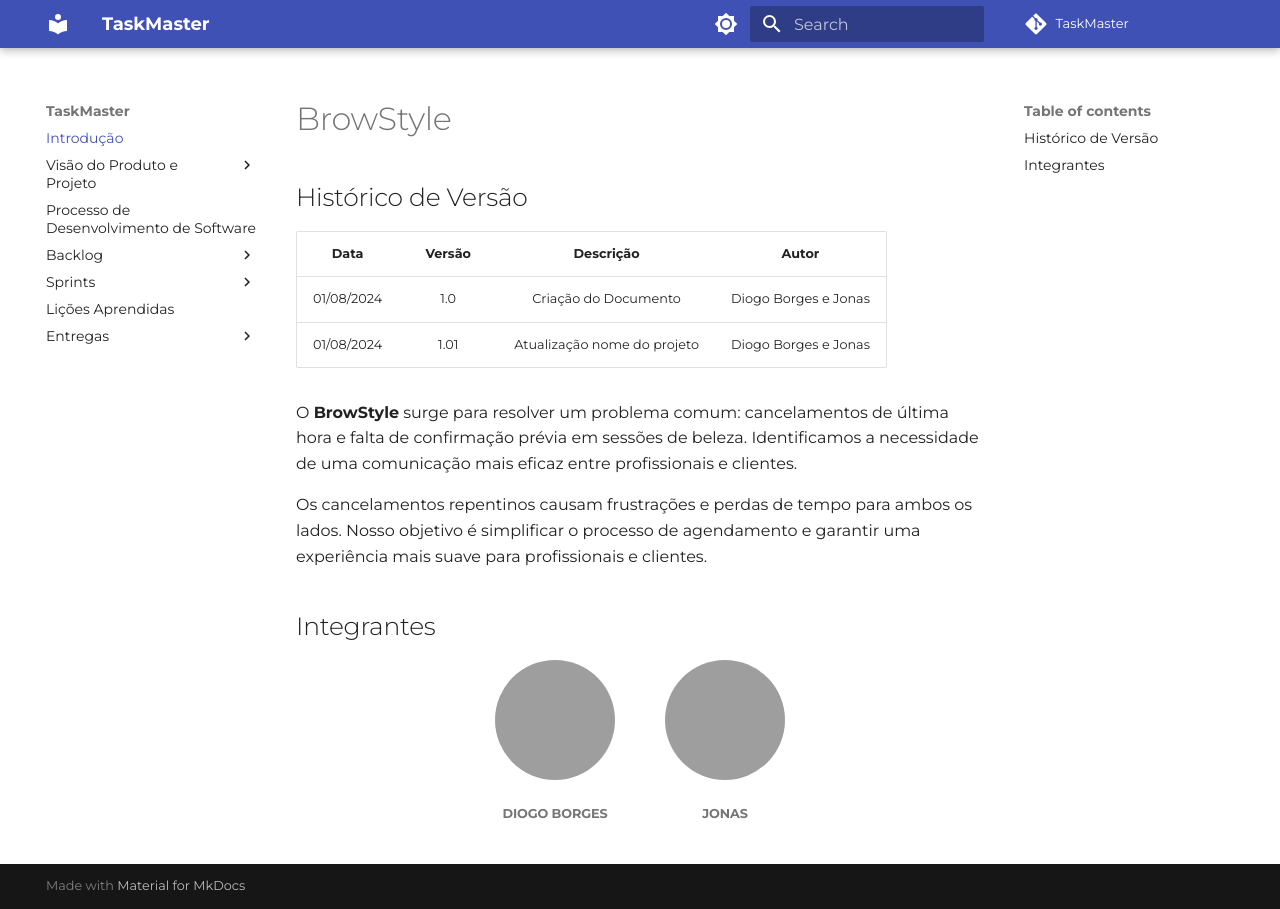
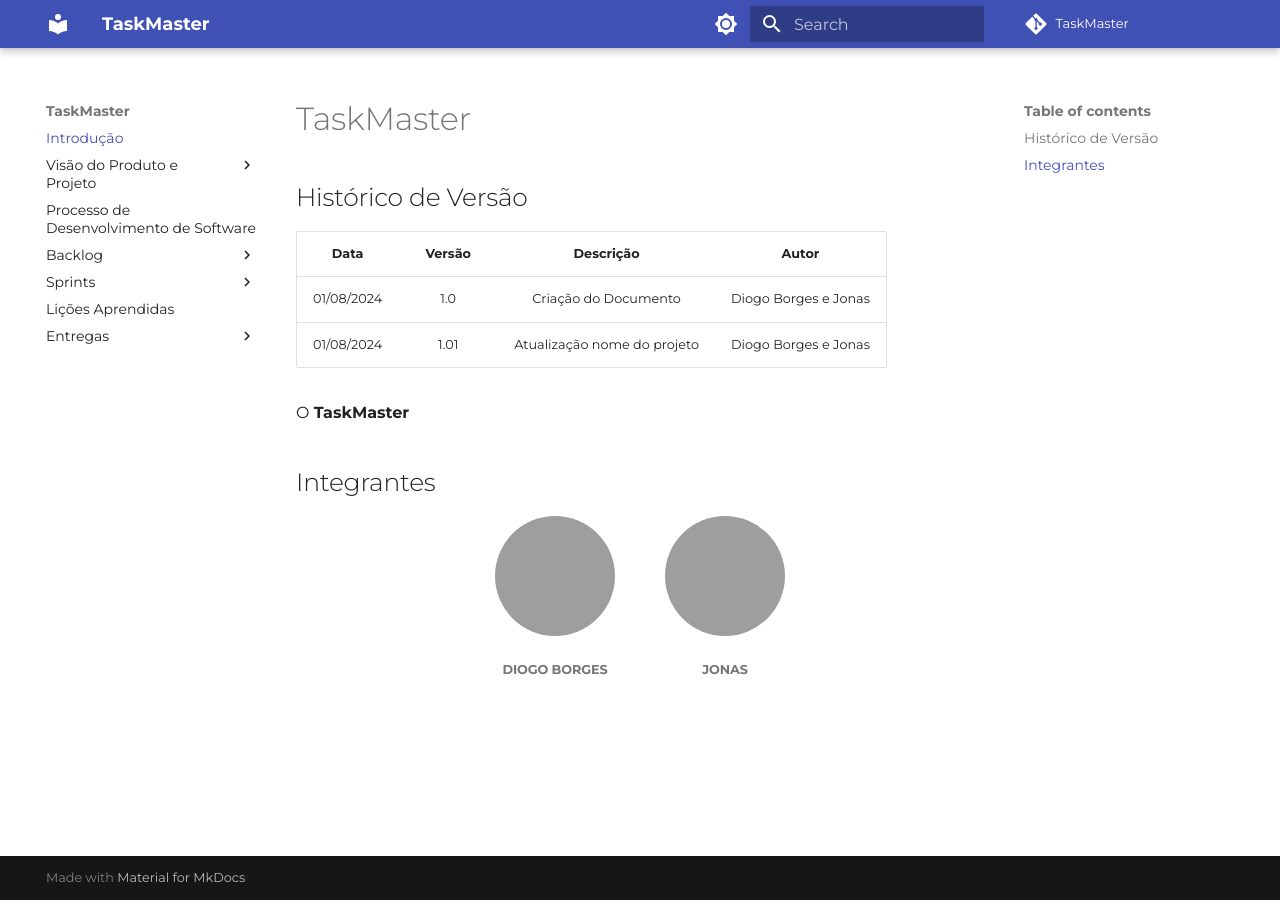
Before and after one commit to DigogSXD/TaskMaster, an MkDocs documentation site: the page built from docs/index.md, in a window 1280 px wide. Built offline with MkDocs 1.6.1 and Material for MkDocs 9.7.7, drawn with Linux system fonts in a browser that asks for light colours; some web fonts are replaced; comment, search, counter and statistics services are not loaded; grey boxes are pictures that could not be loaded.

Commit message:
Subindo testes de arquivos

```diff
--- a/docs/index.md
+++ b/docs/index.md
@@ -1,5 +1,5 @@
 
-# BrowStyle
+# TaskMaster
 
 ##  Histórico de Versão
 
@@ -8,9 +8,9 @@
 | 01/08/2024 | 1.0 | Criação do Documento  | Diogo Borges e Jonas |
 | 01/08/2024 | 1.01 | Atualização nome do projeto  | Diogo Borges e Jonas |
 
-O **BrowStyle** surge para resolver um problema comum: cancelamentos de última hora e falta de confirmação prévia em sessões de beleza. Identificamos a necessidade de uma comunicação mais eficaz entre profissionais e clientes.
+O **TaskMaster**
 
-Os cancelamentos repentinos causam frustrações e perdas de tempo para ambos os lados. Nosso objetivo é simplificar o processo de agendamento e garantir uma experiência mais suave para profissionais e clientes.
+
 
 ## Integrantes
 
```
